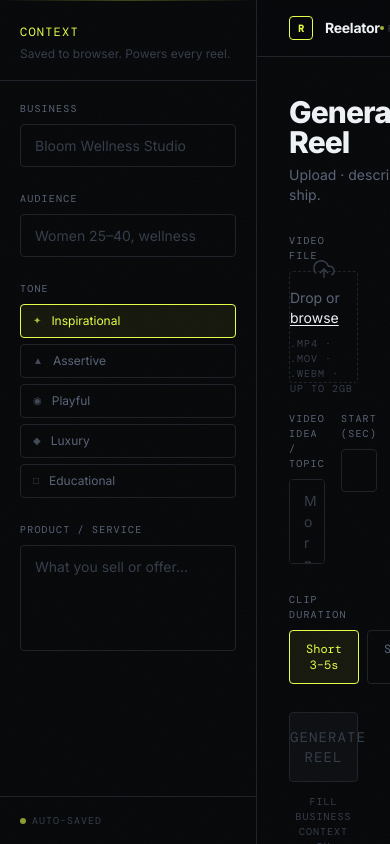
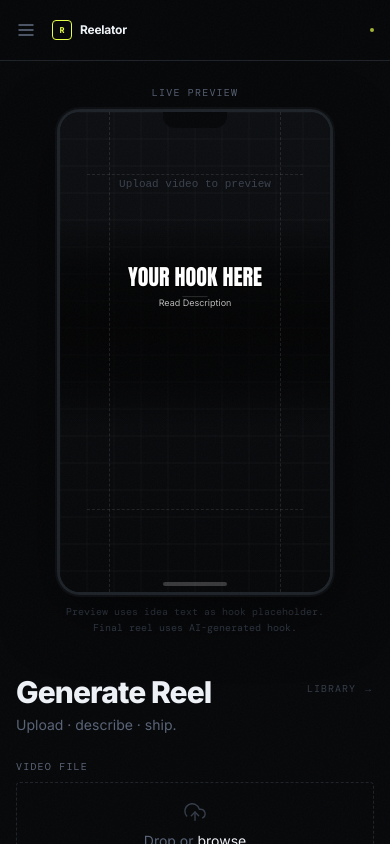
Before and after one commit to adexra/reeltor, a Next.js app: page / in a window 390 px wide. Built offline with nearby package versions, Linux system fonts and the light colour scheme; a web font is replaced by a local one.

Commit message:
Make app fully mobile responsive with collapsible sidebar, stacked layout, and touch-friendly UI

```diff
--- a/app/page.tsx
+++ b/app/page.tsx
@@ -17,6 +17,7 @@ export default function HomePage() {
   const [context,          setContext]          = useState<BusinessContext>(defaultContext);
   const [generationResult, setGenerationResult] = useState<GenerationResult | null>(null);
   const [renderDone,       setRenderDone]       = useState(false);
+  const [sidebarOpen,      setSidebarOpen]      = useState(false);
 
   function handlePhase1Complete(result: GenerationResult) {
     setGenerationResult(result);
@@ -34,46 +35,72 @@ export default function HomePage() {
   return (
     <div className="flex h-screen overflow-hidden bg-[#07080A]" suppressHydrationWarning>
 
+      {/* Mobile Sidebar Overlay */}
+      {sidebarOpen && (
+        <div
+          className="fixed inset-0 bg-black/50 z-40 md:hidden"
+          onClick={() => setSidebarOpen(false)}
+        />
+      )}
+
       {/* Sidebar */}
-      <div className="relative border-r border-[#1E2329]">
+      <div className={`
+        fixed md:relative z-50 md:z-auto
+        w-80 md:w-auto h-full
+        transform ${sidebarOpen ? 'translate-x-0' : '-translate-x-full'} md:translate-x-0
+        transition-transform duration-300 ease-in-out
+        border-r border-[#1E2329] bg-[#07080A]
+      `}>
         <div className="absolute top-0 left-0 right-0 h-px bg-gradient-to-r from-transparent via-[#E8FF4740] to-transparent" />
-        <ContextSidebar onChange={setContext} />
+        <ContextSidebar onChange={setContext} onClose={() => setSidebarOpen(false)} />
       </div>
 
       {/* Main */}
-      <main className="flex-1 overflow-y-auto">
+      <main className="flex-1 overflow-y-auto min-w-0">
         {/* Top nav */}
-        <div className="sticky top-0 z-10 flex items-center justify-between px-8 py-4 border-b border-[#1E2329] bg-[#07080A]/90 backdrop-blur-sm">
-          <div className="flex items-center gap-3">
-            <div className="w-6 h-6 border border-[#E8FF47] rounded-sm flex items-center justify-center">
-              <span className="text-[#E8FF47] text-[10px] font-mono font-bold">R</span>
+        <div className="sticky top-0 z-30 flex items-center justify-between px-4 md:px-8 py-3 md:py-4 border-b border-[#1E2329] bg-[#07080A]/95 backdrop-blur-sm">
+          <div className="flex items-center gap-2 md:gap-3">
+            {/* Mobile menu button */}
+            <button
+              onClick={() => setSidebarOpen(true)}
+              className="md:hidden p-2 -ml-2 text-[#5A6478] hover:text-[#EEF2F7] transition-colors"
+            >
+              <svg width="20" height="20" viewBox="0 0 24 24" fill="none" stroke="currentColor" strokeWidth="2">
+                <line x1="3" y1="12" x2="21" y2="12"/>
+                <line x1="3" y1="6" x2="21" y2="6"/>
+                <line x1="3" y1="18" x2="21" y2="18"/>
+              </svg>
+            </button>
+
+            <div className="w-5 h-5 md:w-6 md:h-6 border border-[#E8FF47] rounded-sm flex items-center justify-center">
+              <span className="text-[#E8FF47] text-[8px] md:text-[10px] font-mono font-bold">R</span>
             </div>
             <span
               style={{ fontFamily: 'var(--font-display)', letterSpacing: '-0.02em' }}
-              className="text-sm font-bold text-[#EEF2F7]"
+              className="text-xs md:text-sm font-bold text-[#EEF2F7]"
             >
               Reelator
             </span>
           </div>
 
-          <div className="flex items-center gap-4">
+          <div className="flex items-center gap-2 md:gap-4">
             {generationResult && !renderDone && (
               <button
                 onClick={handleReset}
-                className="text-[10px] font-mono text-[#353D4A] hover:text-[#5A6478] transition-colors uppercase tracking-widest"
+                className="text-[9px] md:text-[10px] font-mono text-[#353D4A] hover:text-[#5A6478] transition-colors uppercase tracking-widest"
               >
-                ← New Reel
+                ← New
               </button>
             )}
-            <div className="flex items-center gap-1 text-[10px] font-mono text-[#353D4A] uppercase tracking-widest">
+            <div className="flex items-center gap-1 text-[9px] md:text-[10px] font-mono text-[#353D4A] uppercase tracking-widest">
               <span className="w-1 h-1 rounded-full bg-[#E8FF47] opacity-70" />
-              <span>Ready</span>
+              <span className="hidden sm:inline">Ready</span>
             </div>
           </div>
         </div>
 
         {/* Content */}
-        <div className="px-8 py-10">
+        <div className="px-4 md:px-8 py-6 md:py-10">
           {renderDone ? (
             <RenderSuccess onReset={handleReset} />
           ) : generationResult ? (
--- a/components/ContextSidebar.tsx
+++ b/components/ContextSidebar.tsx
@@ -22,9 +22,10 @@ const defaultContext: BusinessContext = {
 
 interface Props {
   onChange: (ctx: BusinessContext) => void;
+  onClose?: () => void;
 }
 
-export function ContextSidebar({ onChange }: Props) {
+export function ContextSidebar({ onChange, onClose }: Props) {
   const [ctx, setCtx] = useState<BusinessContext>(defaultContext);
 
   useEffect(() => {
@@ -54,8 +55,21 @@ export function ContextSidebar({ onChange }: Props) {
     >
       {/* Header */}
       <div className="px-5 pt-6 pb-4 border-b border-[#1E2329]">
-        <div className="flex items-center gap-2 mb-1">
-          <span className="text-[#E8FF47] text-xs font-mono tracking-widest uppercase">Context</span>
+        <div className="flex items-center justify-between mb-1">
+          <div className="flex items-center gap-2">
+            <span className="text-[#E8FF47] text-xs font-mono tracking-widest uppercase">Context</span>
+          </div>
+          {onClose && (
+            <button
+              onClick={onClose}
+              className="md:hidden p-1 text-[#5A6478] hover:text-[#EEF2F7] transition-colors"
+            >
+              <svg width="16" height="16" viewBox="0 0 24 24" fill="none" stroke="currentColor" strokeWidth="2">
+                <line x1="18" y1="6" x2="6" y2="18"/>
+                <line x1="6" y1="6" x2="18" y2="18"/>
+              </svg>
+            </button>
+          )}
         </div>
         <p className="text-[#353D4A] text-xs leading-relaxed">
           Saved to browser. Powers every reel.
--- a/components/GeneratorPanel.tsx
+++ b/components/GeneratorPanel.tsx
@@ -112,12 +112,14 @@ function PhonePreview({ videoFile, startTime, hookText }: PreviewProps) {
         Live Preview
       </span>
 
-      {/* Phone bezel */}
+      {/* Phone bezel - responsive sizing */}
       <div
-        className="relative rounded-[28px] overflow-hidden"
+        className="relative rounded-[20px] lg:rounded-[28px] overflow-hidden"
         style={{
-          width: 270,
-          height: 480,
+          width: 'min(270px, 90vw)',
+          height: 'min(480px, 160vw)',
+          maxWidth: 270,
+          maxHeight: 480,
           background: '#07080A',
           boxShadow: '0 0 0 3px #1E2329, 0 0 0 5px #0D0F12, 0 20px 60px rgba(0,0,0,0.6)',
         }}
@@ -427,10 +429,15 @@ export function GeneratorPanel({ context, onPhase1Complete }: Props) {
   const canGenerate = !!videoFile && !!videoIdea.trim() && !!context.businessName && !isRunning;
 
   return (
-    <div className="flex gap-10 w-full max-w-5xl">
+    <div className="flex flex-col lg:flex-row gap-6 lg:gap-10 w-full max-w-5xl mx-auto">
+
+      {/* ── Mobile Preview (top on mobile) ── */}
+      <div className="lg:hidden flex justify-center mb-4">
+        <PhonePreview videoFile={videoFile} startTime={startTime} hookText={videoIdea} />
+      </div>
 
       {/* ── Left: Form ── */}
-      <div className="flex flex-col gap-7 flex-1 min-w-0">
+      <div className="flex flex-col gap-6 lg:gap-7 flex-1 min-w-0 order-2 lg:order-1">
 
         {/* Header */}
         <div className="flex items-start justify-between">
```
